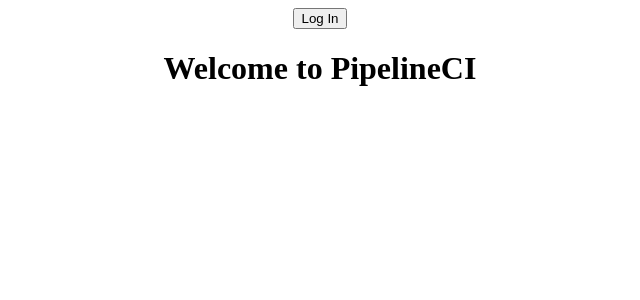
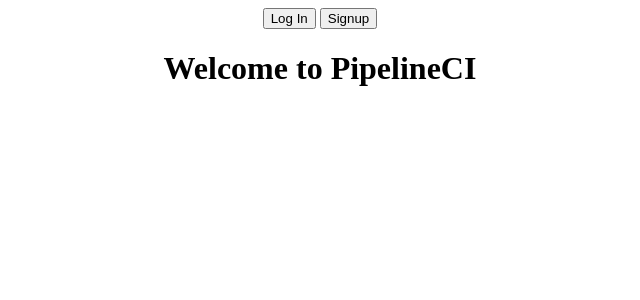
Before and after one commit to vedala/pipelineci-fe-old-ts, a React (Create React App) app: page / in a window 1280 px wide. Shown: the top 300 px of the page, without its empty margins (320-960 px from the left). Built offline with nearby package versions, Linux system fonts and the light colour scheme; no server answers.

Commit message:
Reorganize Landing page

```diff
--- a/src/App.tsx
+++ b/src/App.tsx
@@ -9,8 +9,6 @@ import './App.css';
 import Home from './components/Home';
 import Landing from './components/Landing';
 import PageNotFound from './components/PageNotFound';
-import LoginButton from './components/login';
-import LogoutButton from './components/logout';
 import { AuthenticationGuard } from './components/authentication-guard';
 
 function App() {
@@ -19,12 +17,8 @@ function App() {
   return (
     <Router>
       <div className="App">
-        { !isAuthenticated
-          ? <LoginButton />
-          : <LogoutButton />
-        }
         <Routes>
-          <Route path="/" element={<Landing />} />
+          <Route path="/" element={<Landing isAuthenticated={isAuthenticated} />} />
           <Route
             path="/home"
             element={<AuthenticationGuard component={Home} />}
--- /dev/null
+++ b/src/components/Landing.jsx
@@ -0,0 +1,18 @@
+import React from 'react';
+import LoginButton from './login';
+import LogoutButton from './logout';
+import SignupButton from './signup';
+
+const Landing = ({ isAuthenticated }) => {
+  return (
+    <div className="dashboard">
+      { !isAuthenticated
+        ? <> <LoginButton /> <SignupButton /> </>
+        : <LogoutButton />
+      }
+      <h1>Welcome to PipelineCI</h1>
+    </div>
+  );
+}
+
+export default Landing;
--- a/src/components/Landing.tsx
+++ /dev/null
@@ -1,11 +0,0 @@
-import React from 'react';
-
-function Landing() {
-  return (
-    <div className="dashboard">
-      <h1>Welcome to PipelineCI</h1>
-    </div>
-  );
-}
-
-export default Landing;
--- a/src/components/signup.tsx
+++ b/src/components/signup.tsx
@@ -4,7 +4,8 @@ import React from "react";
 const SignupButton = () => {
   const { loginWithRedirect } = useAuth0();
 
-  return <button onClick={() => loginWithRedirect({screen_hint: 'signup'})}>Signup</button>;
+  // return <button onClick={() => loginWithRedirect({screen_hint: 'signup'})}>Signup</button>;
+  return <button onClick={() => loginWithRedirect({authorizationParams: {screen_hint: 'signup'}})}>Signup</button>;
 };
 
 export default SignupButton;
```
